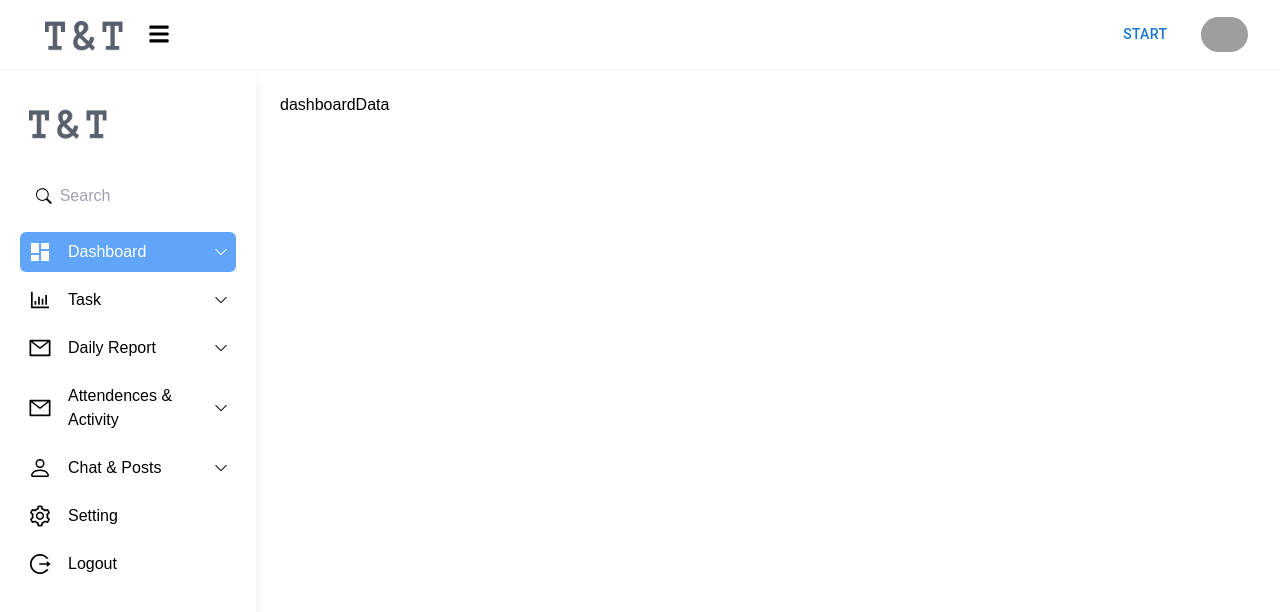
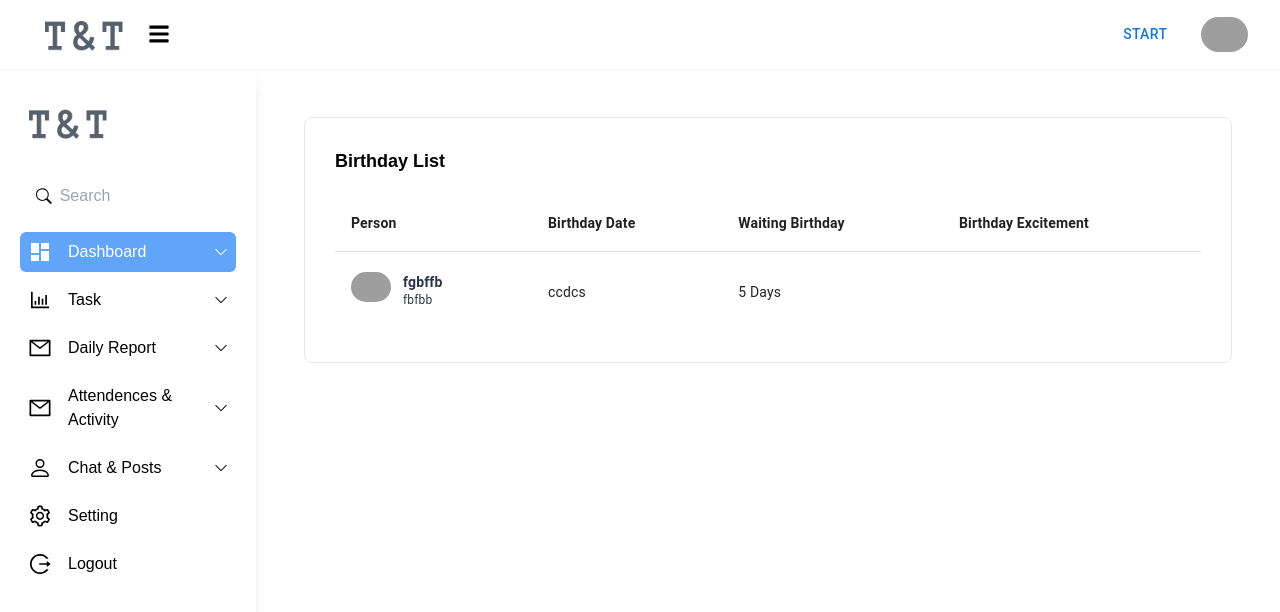
Before and after one commit to 2tracker/front_product_1, a React (Create React App) app: page /dashboard in a window 1280 px wide. Shown: the top 612 px of the page. Built offline with nearby package versions, Linux system fonts and the light colour scheme; grey boxes are pictures that could not be loaded.

Commit message:
create dashboard ui

```diff
--- /dev/null
+++ b/src/component/common/DashBorad/BirthDayTable/index.js
@@ -0,0 +1,93 @@
+import React, { useEffect } from "react";
+import { GoDotFill } from "react-icons/go";
+import Table from "@mui/material/Table";
+import TableBody from "@mui/material/TableBody";
+import TableCell from "@mui/material/TableCell";
+import TableContainer from "@mui/material/TableContainer";
+import TableHead from "@mui/material/TableHead";
+import TableRow from "@mui/material/TableRow";
+import Paper from "@mui/material/Paper";
+
+
+
+
+function BirthDayTable() {
+  const [age, setAge] = React.useState("");
+  const [getDob,setGeDob] = React.useState([])
+
+  const handleChange = (event) => {
+    setAge(event.target.value);
+  };
+
+
+  return (
+    <div className="container mx-auto">
+      <div className="p-6">
+        <div className=" max-[576px]:grid-cols-1  gap-6">
+          <div className=" rounded-lg border p-[30px] ">
+            <div className="flex items-center justify-between pb-5">
+              <h5 className="text-[18px] font-semibold text-left">
+                Birthday List
+              </h5>
+            </div>
+            <div>
+              <TableContainer component={Paper} sx={{ maxHeight: 300 }} className="user-table-data">
+                <Table sx={{ minWidth: 650 }} aria-label="simple table">
+                  <TableHead>
+                    <TableRow className="user-table-title">
+                      <TableCell className="!font-bold">Person</TableCell>
+                      <TableCell className="!font-bold">
+                        Birthday Date
+                      </TableCell>
+                      <TableCell className="!font-bold">
+                        Waiting Birthday
+                      </TableCell>
+                      <TableCell className="!font-bold">
+                        Birthday Excitement
+                      </TableCell>
+                    </TableRow>
+                  </TableHead>
+                  <TableBody className="h-full min-h-[300px] !overflow-y-auto ">
+
+                      <TableRow
+                      sx={{ "&:last-child td, &:last-child th": { border: 0 } }}
+                    >
+                      <TableCell component="th" scope="row">
+                        <div className="flex gap-3 py-1">
+                          <div className="w-10 h-10 rounded-full ">
+                            <img
+                              alt="profileImage"
+                              src="/images/user-2.jpg"
+                              className="rounded-full"
+                            />
+                          </div>
+                          <div>
+                            <p className="text-[14px] font-semibold text-[#2a3547]">
+                              fgbffb
+                            </p>
+                            <p className="text-[12px] text-[#2a3547]">
+                              fbfbb
+                            </p>
+                          </div>
+                        </div>
+                      </TableCell>
+                      <TableCell>ccdcs</TableCell>
+                      <TableCell>5 Days</TableCell>
+
+
+                    </TableRow>
+
+
+                  </TableBody>
+                </Table>
+              </TableContainer>
+            </div>
+          </div>
+
+        </div>
+      </div>
+    </div>
+  );
+}
+
+export default BirthDayTable;
--- a/src/component/common/DashBorad/index.jsx
+++ b/src/component/common/DashBorad/index.jsx
@@ -6,6 +6,7 @@ import { BsSearch , BsChevronDown } from "react-icons/bs";
 import { RiDashboardFill } from "react-icons/ri";
 import { DashboardMenus } from "../../../utils/alljsonfile/dashboardData";
 import Layout from "../Layout";
+import BirthDayTable from "./BirthDayTable";
 
 
 function DashBorad() {
@@ -15,7 +16,9 @@ function DashBorad() {
     <Layout>
       <div className="container mx-auto">
         <div className="p-6">
-        <div>dashboardData</div>
+        <div>
+          <BirthDayTable/>
+        </div>
         </div>
       </div>
     </Layout>
```
